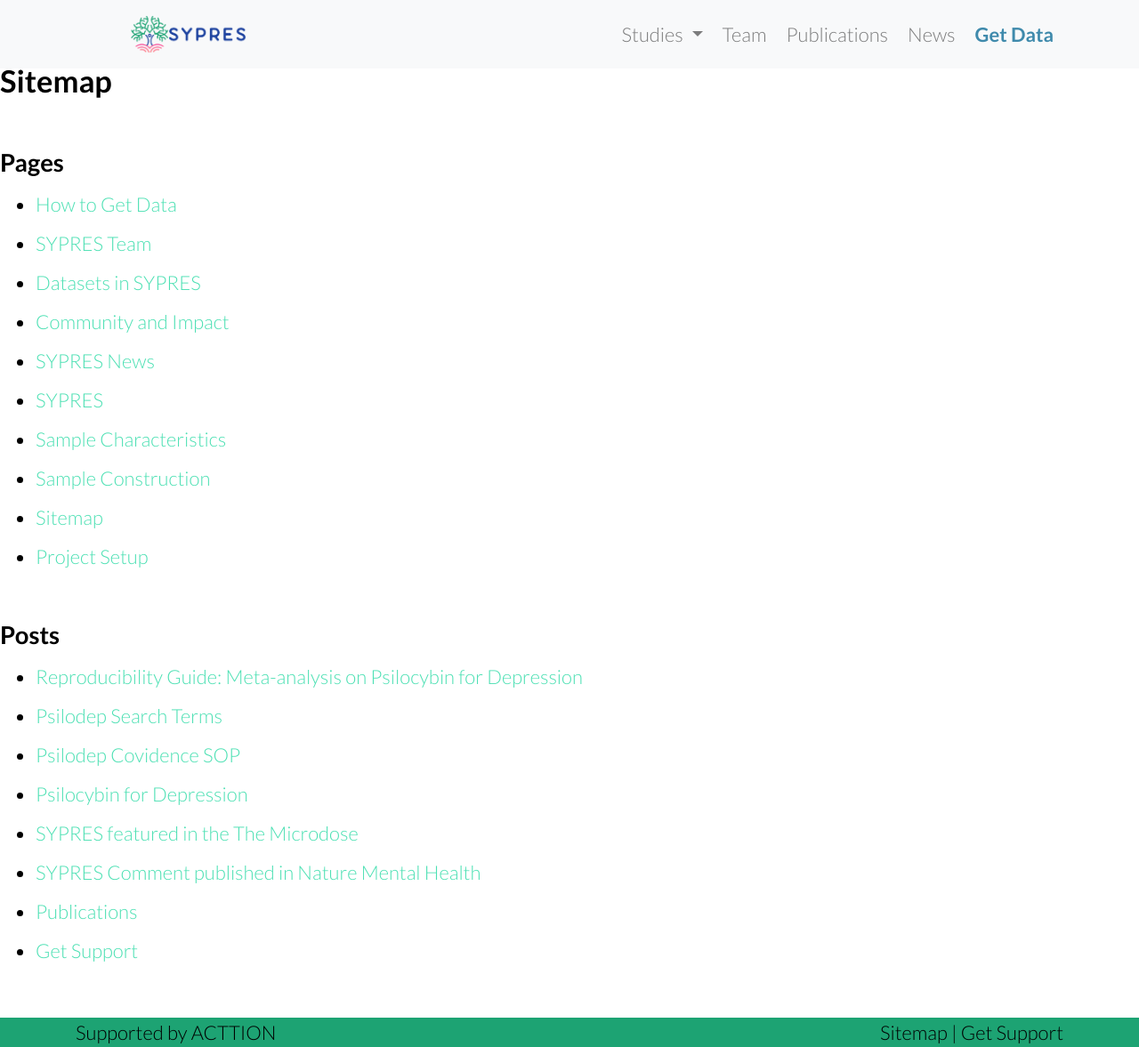
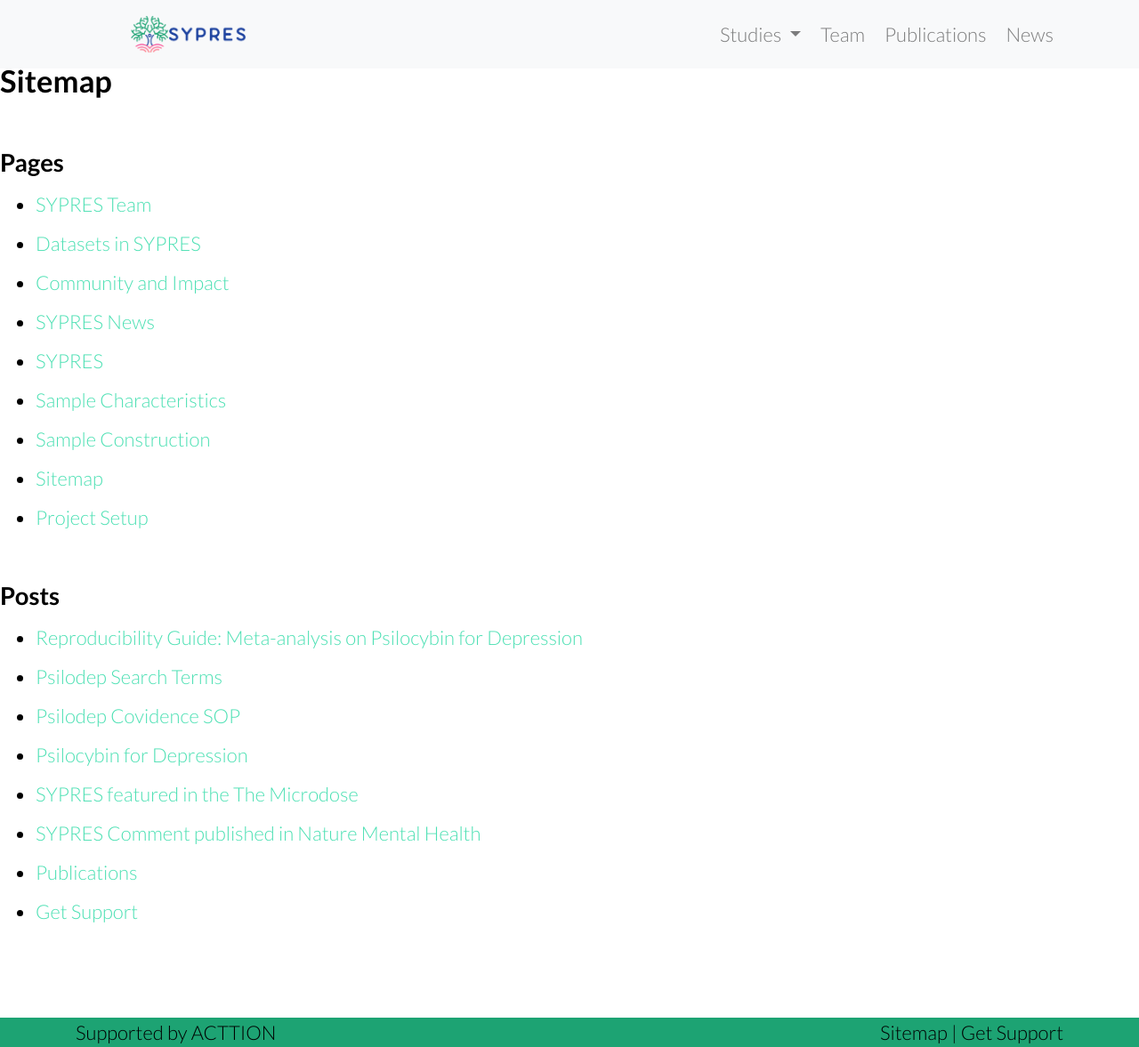
Before and after one commit to PennLINC/sypres-docs, a Jekyll site: the page built from sitemap.html, in a window 1280 px wide and 1177 px high. Shown: the whole window at 89% size. Built offline with Jekyll 4.4.1, drawn with Linux system fonts in a browser that asks for light colours; cached includes are drawn as plain includes.

Commit message:
remove get_data

```diff
--- a/_data/navigation.yml
+++ b/_data/navigation.yml
@@ -10,5 +10,3 @@
   url: /docs/community/publications
 - title: News
   url: /docs/blog/index
-- title: <em style="font-style:normal; font-weight:bold; color:#3F8AAC;"> Get Data </em>
-  url: /docs/get_data
--- a/docs/get_data.md
+++ /dev/null
@@ -1,9 +0,0 @@
----
-title: "How to Get Data"
-excerpt: "Get Data"
-layout: single
-permalink: /docs/get_data
-
----
-
-### Coming soon!
```
